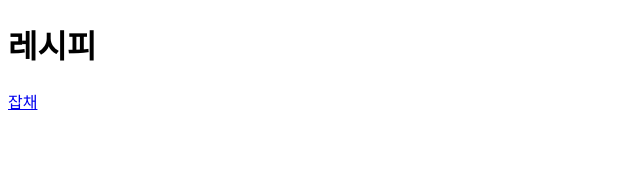
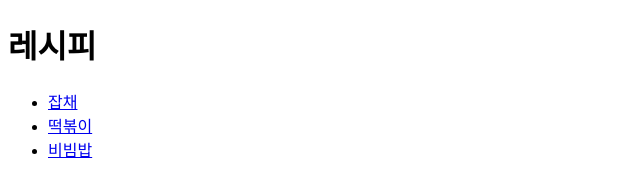
Before and after one commit to hrj2233/recipes-website, a plain HTML site: page index.html in a window 1280 px wide. Shown: the whole page, without its empty margins (0-640 px from the left). Drawn offline with Linux system fonts and the light colour scheme.

Commit message:
Add link recipes in index.html

```diff
--- a/index.html
+++ b/index.html
@@ -10,8 +10,11 @@
 
 <body>
   <h1>레시피</h1>
-  <a href="./recipes/japchae.html">잡채</a>
-
+  <ul>
+    <li> <a href="./recipes/japchae.html">잡채</a></li>
+    <li> <a href="./recipes/tteokbokki.html">떡볶이</a></li>
+    <li> <a href="./recipes/bibimbap.html">비빔밥</a></li>
+  </ul>
 </body>
 
 </html>
```
